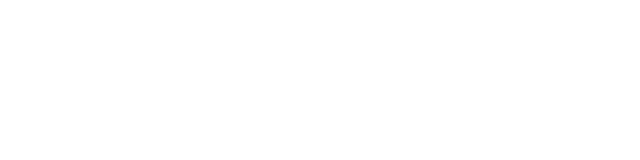
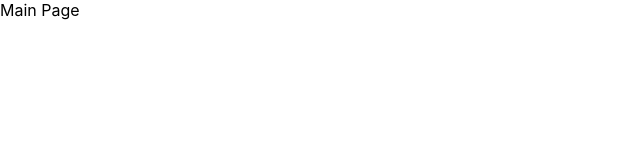
Before and after one commit to Moorisong/haroo, a React (Create React App) app: page / in a window 1280 px wide. Shown: the top 160 px of the page, without its empty margins (0-640 px from the left). Built offline with nearby package versions, Linux system fonts and the light colour scheme.

Commit message:
feat: 메인페이지 추가

```diff
--- a/src/App.js
+++ b/src/App.js
@@ -1,5 +1,12 @@
+import { BrowserRouter } from 'react-router-dom';
+import Router from 'src/routes';
+
 function App() {
-  return <div></div>;
+  return (
+    <BrowserRouter>
+      <Router />
+    </BrowserRouter>
+  );
 }
 
 export default App;
--- /dev/null
+++ b/src/routes/Main/index.jsx
@@ -0,0 +1,3 @@
+export default function Main() {
+  return <div>Main Page</div>;
+}
```
